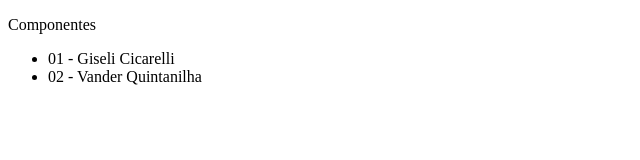
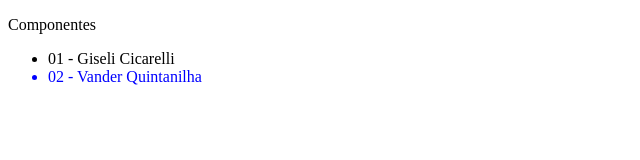
Before and after one commit to leticials1/cscw-06, a plain HTML site: page index.html in a window 1280 px wide. Shown: the whole page, without its empty margins (0-640 px from the left). Drawn offline with Linux system fonts and the light colour scheme.

Commit message:
Update index.html

```diff
--- a/index.html
+++ b/index.html
@@ -10,7 +10,7 @@
   <li>
    01 - Giseli Cicarelli
   </li>
-  <li>
+  <li style="color:blue">
    02 - Vander Quintanilha
   </li>
 </ul>
```
